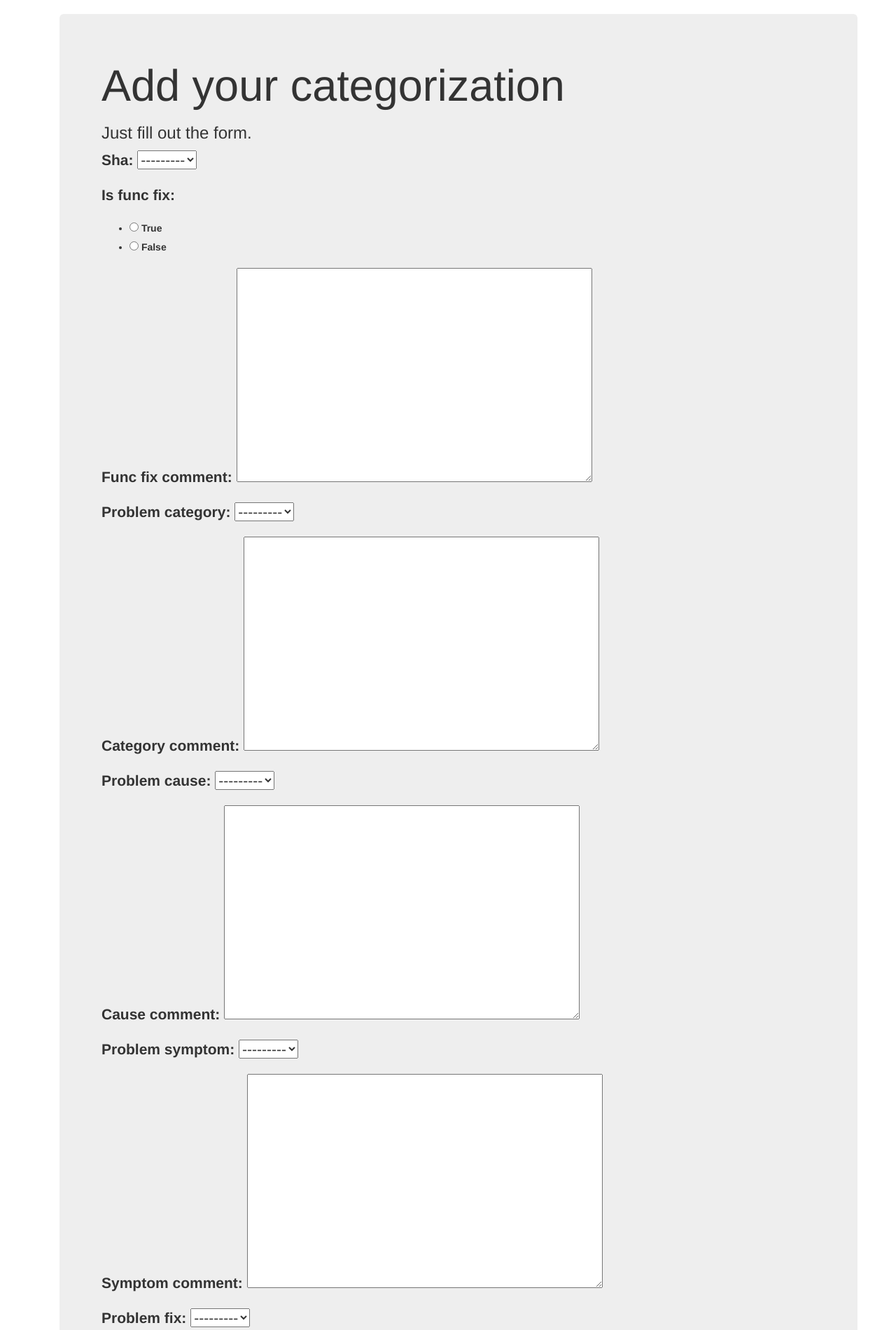
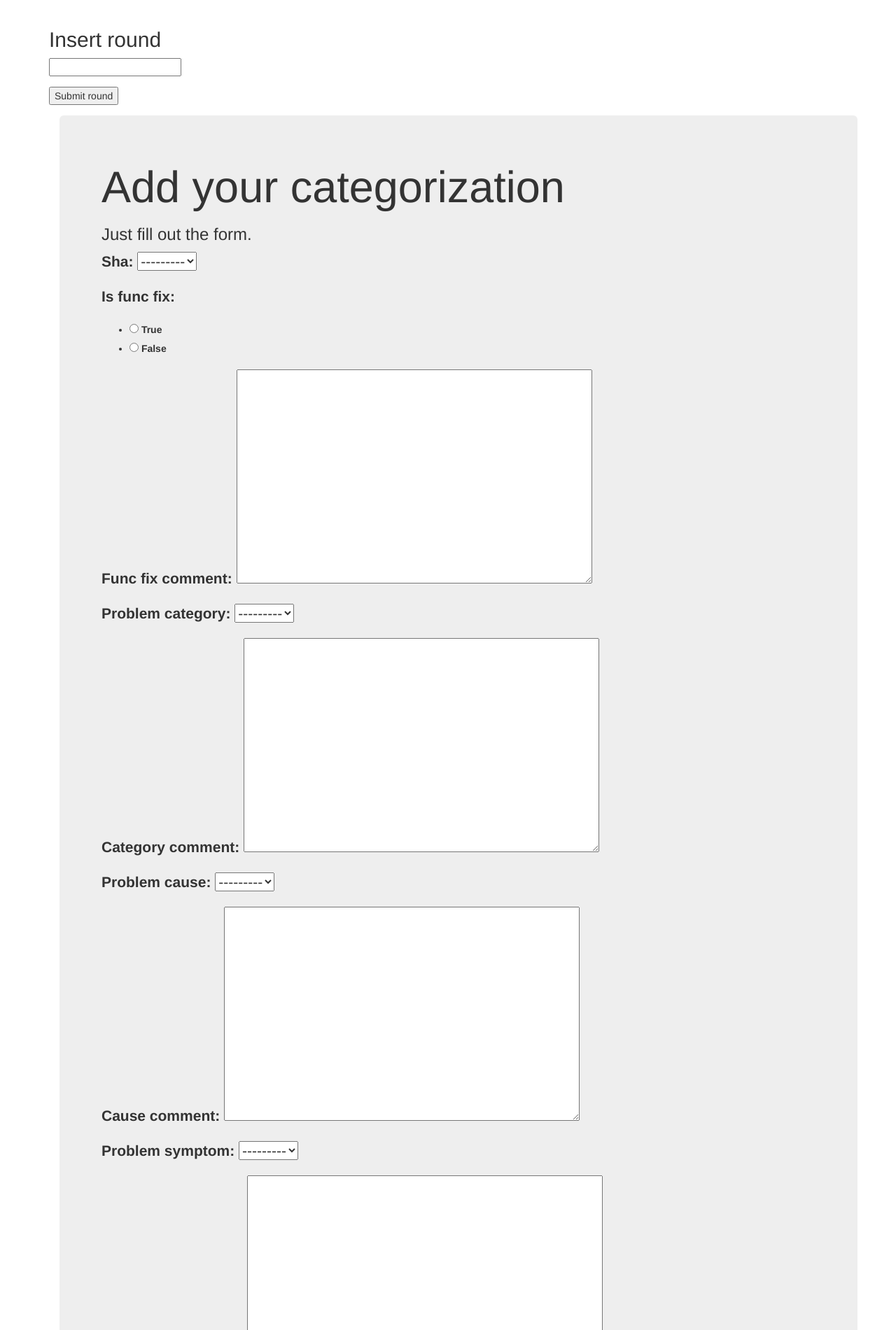
Before and after one commit to ponder-lab/Imperative-DL-Study-Web-App, a Django app: template ponder/templates/ponder/categorizations.html in a window 1280 px wide. Shown: the part 51-1952 px from the top of the page at 70% size. Run offline with Django 3.2, Linux system fonts and the light colour scheme; the template is opened without the code that fills it: values that come from a table or form of the project are taken from there, others are empty; some libraries are stand-ins or nearby versions.

Commit message:
Update categorizations.html

```diff
--- a/ponder/templates/ponder/categorizations.html
+++ b/ponder/templates/ponder/categorizations.html
@@ -1,5 +1,25 @@
 {% extends "ponder/base.html" %}
-{% load static %}{% block body_block %}
+{% load crispy_forms_tags %}
+{% load static %}
+{% block body_block %}
+<div class="card-body">
+ <h2> Insert round </h2>
+  <div class="row">
+    <div class="col-md-6 offset-3 ">
+      <form class="" action="" method="post">
+        {% csrf_token %}
+        <div class="row">
+          <div class="form-group col-md-8 ">
+            {{round_form.rounds | as_crispy_field}}
+          </div>
+        </div>
+      <div class="form-group">
+        <button type="submit" onclick = class="btn btn-primary btn-block btn-sm">Submit round</button>
+      </div>
+    </form>
+  </div>
+</div>
+</div>
   <div class="container">
     <div class="jumbotron">
       <h1>Add your categorization</h1>
```
